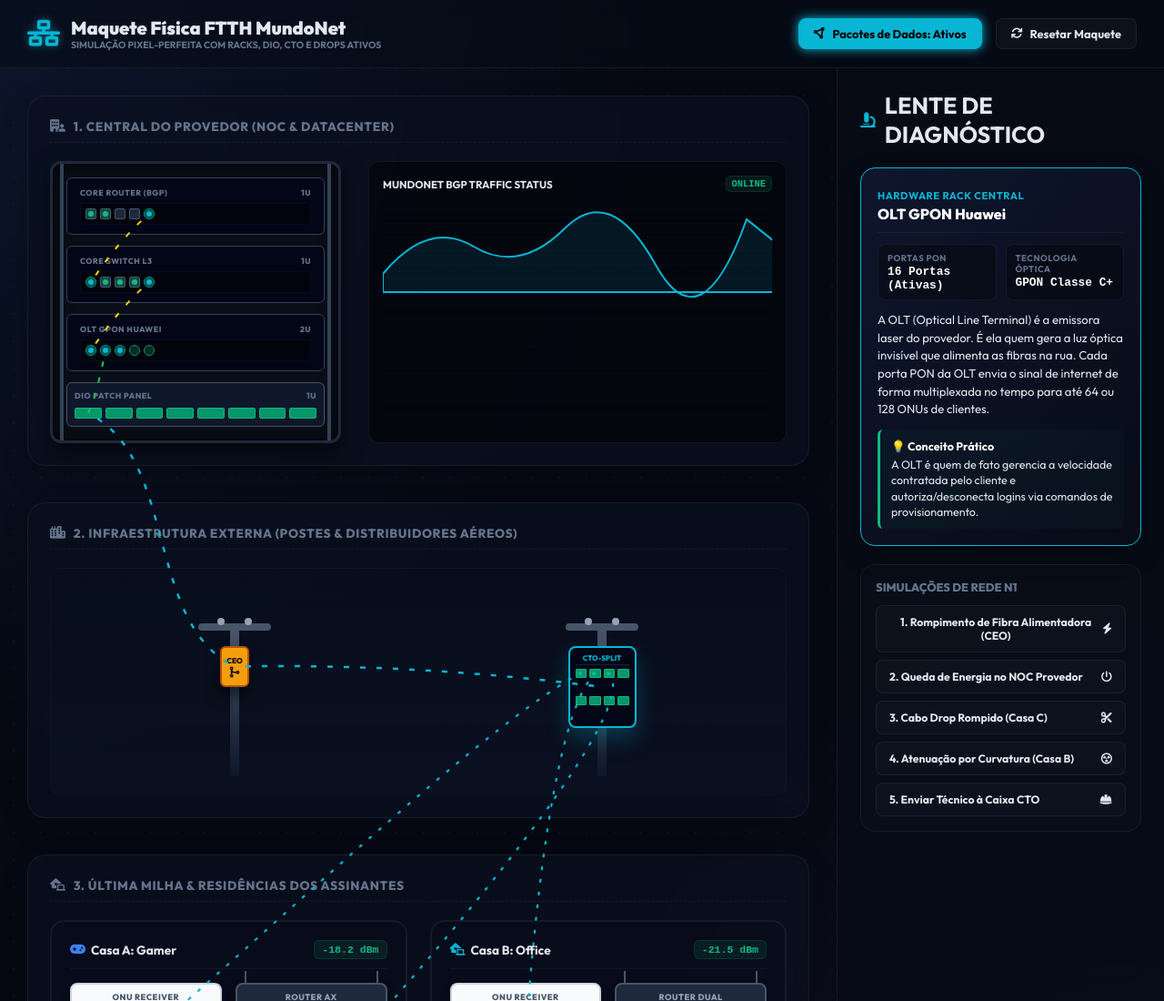
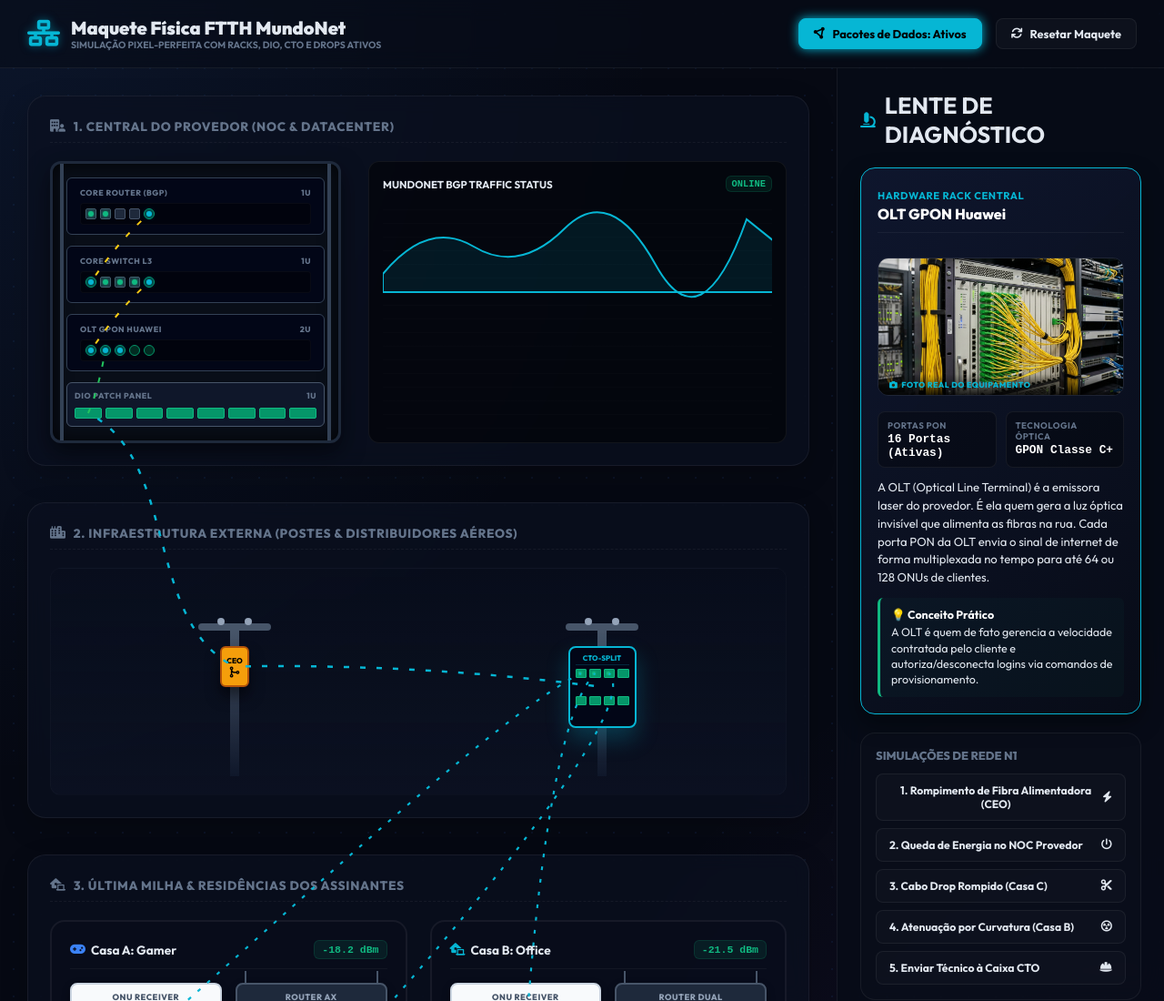
Before and after one commit to mundonetprovedor/simulador, a website: page maquete.html in a window 1280 px wide. Shown: the top 1100 px of the page at 91% size. Drawn offline with Linux system fonts and the light colour scheme.

Commit message:
feat: adicionar fotos reais dos equipamentos de telecom na lente de diagnostico da maquete

```diff
--- a/maquete.html
+++ b/maquete.html
@@ -1261,6 +1261,14 @@
                     <h3 id="focus-title" style="margin-top: 2px;">Clique nos elementos</h3>
                 </div>
 
+                <!-- Real equipment photo container -->
+                <div id="focus-image-container" style="display: none; position: relative; border-radius: 12px; overflow: hidden; border: 1px solid rgba(255,255,255,0.08); margin-top: 15px; margin-bottom: 5px; aspect-ratio: 16/9;">
+                    <img id="focus-image" src="" style="width: 100%; height: 100%; object-fit: cover;" />
+                    <div style="position: absolute; bottom: 0; left: 0; width: 100%; background: linear-gradient(to top, rgba(0,0,0,0.85) 0%, transparent 100%); padding: 6px 12px; font-size: 0.55rem; font-weight: 800; color: var(--accent); letter-spacing: 0.05em; text-transform: uppercase; display: flex; align-items: center; gap: 4px;">
+                        <i class="fa-solid fa-camera"></i> Foto Real do Equipamento
+                    </div>
+                </div>
+
                 <div class="focus-parameters" id="focus-stats">
                     <div class="param-cell">
                         <span>Potência Fibra</span>
@@ -1321,6 +1329,7 @@
             'noc_central': {
                 title: "Central de Operações (Datacenter)",
                 subtitle: "Infraestrutura Provedor",
+                image: "images/bgp_router_real.png",
                 stats: [
                     { key: "Tipo do Link", val: "BGP Ativo" },
                     { key: "Backbone Core", val: "100G Metro" }
@@ -1333,6 +1342,7 @@
             'unit_bgp': {
                 title: "Roteador de Borda BGP",
                 subtitle: "Hardware Rack Central",
+                image: "images/bgp_router_real.png",
                 stats: [
                     { key: "Uptime do Link", val: "99.999%" },
                     { key: "Porta Óptica Out", val: "SFP+ 10Gbps" }
@@ -1345,6 +1355,7 @@
             'unit_switch': {
                 title: "Core Switch Metro Ethernet",
                 subtitle: "Hardware Rack Central",
+                image: "images/l3_switch_real.png",
                 stats: [
                     { key: "Tipo do Switch", val: "Layer 3 Core" },
                     { key: "Capacidade Backbone", val: "480 Gbps Switching" }
@@ -1357,6 +1368,7 @@
             'unit_olt': {
                 title: "OLT GPON Huawei",
                 subtitle: "Hardware Rack Central",
+                image: "images/olt_gpon_real.png",
                 stats: [
                     { key: "Portas PON", val: "16 Portas (Ativas)" },
                     { key: "Tecnologia Óptica", val: "GPON Classe C+" }
@@ -1369,18 +1381,20 @@
             'unit_dio': {
                 title: "DIO (Distribuidor Óptico Interno)",
                 subtitle: "Organizador de Cabos Rack",
+                image: "images/dio_panel_real.png",
                 stats: [
                     { key: "Capacidade DIO", val: "24 Adaptadores SC" },
                     { key: "Tipo Adaptador", val: "SC-APC (Verde)" }
                 ],
                 desc: "O DIO funciona como um patch panel óptico de organização. Ele serve para fazer a transição segura dos delicados patch cords amarelos das OLTs para os cabos alimentadores pretos de rua, protegendo as fusões internas de fibra contra trações e poeiras.",
                 tipTitle: "Alerta de Manuseio",
-                tipDesc: "NUNCA olhe diretamente para uma porta do DIO ativa. A luz laser invisível infravermelha pode queimar a retina do olho imediatamente.",
+                tipDesc: "NUNCA olhe diretamente para uma porta do DIO activa. A luz laser invisível infravermelha pode queimar a retina do olho imediatamente.",
                 tipDanger: false
             },
             'pole_1_ceo': {
                 title: "Caixa de Emenda CEO",
                 subtitle: "Infraestrutura de Poste 1",
+                image: "images/ceo_splice_real.png",
                 stats: [
                     { key: "Capacidade CEO", val: "Até 96 Fusões" },
                     { key: "Proteção Interna", val: "IP68 Estanque" }
@@ -1393,6 +1407,7 @@
             'pole_2_cto': {
                 title: "Caixa CTO (Pole 2)",
                 subtitle: "Distribuição Poste da Rua",
+                image: "images/cto_splitter_real.png",
                 stats: [
                     { key: "Splitter Interno", val: "1x8 ou 1x16 Passivo" },
                     { key: "Perda Inserção split", val: "-14 dBm média" }
@@ -1405,6 +1420,7 @@
             'house_a': {
                 title: "Casa A: Perfil Gamer Room",
                 subtitle: "Residência Assinante",
+                image: "images/onu_gpon_real.png",
                 stats: [
                     { key: "Potência ONU (RX)", val: "-18.2 dBm" },
                     { key: "Conexão Interna", val: "Console via UTP" }
@@ -1417,6 +1433,7 @@
             'house_b': {
                 title: "Casa B: Perfil Home Office",
                 subtitle: "Residência Assinante",
+                image: "images/onu_gpon_real.png",
                 stats: [
                     { key: "Potência ONU (RX)", val: "-21.5 dBm" },
                     { key: "Frequência Wi-Fi", val: "5 GHz Ativo" }
@@ -1429,6 +1446,7 @@
             'house_c': {
                 title: "Casa C: Perfil Residencial",
                 subtitle: "Residência Assinante",
+                image: "images/onu_gpon_real.png",
                 stats: [
                     { key: "Potência ONU (RX)", val: "-24.0 dBm" },
                     { key: "LED PON ONU", val: "PON Verde Fixo" }
@@ -1504,6 +1522,16 @@
             document.getElementById('focus-subtitle').textContent = data.subtitle;
             document.getElementById('focus-title').textContent = data.title;
             document.getElementById('focus-desc').textContent = data.desc;
+
+            // Handle equipment photo rendering if present in DB
+            const imgContainer = document.getElementById('focus-image-container');
+            const imgEl = document.getElementById('focus-image');
+            if (data.image) {
+                imgEl.src = data.image;
+                imgContainer.style.display = 'block';
+            } else {
+                imgContainer.style.display = 'none';
+            }
 
             const statsBox = document.getElementById('focus-stats');
             statsBox.innerHTML = '';
```
Also changed, not shown: images/bgp_router_real.png (added), images/ceo_splice_real.png (added), images/cto_splitter_real.png (added), images/dio_panel_real.png (added), images/l3_switch_real.png (added), images/olt_gpon_real.png (added), images/onu_gpon_real.png (added).
